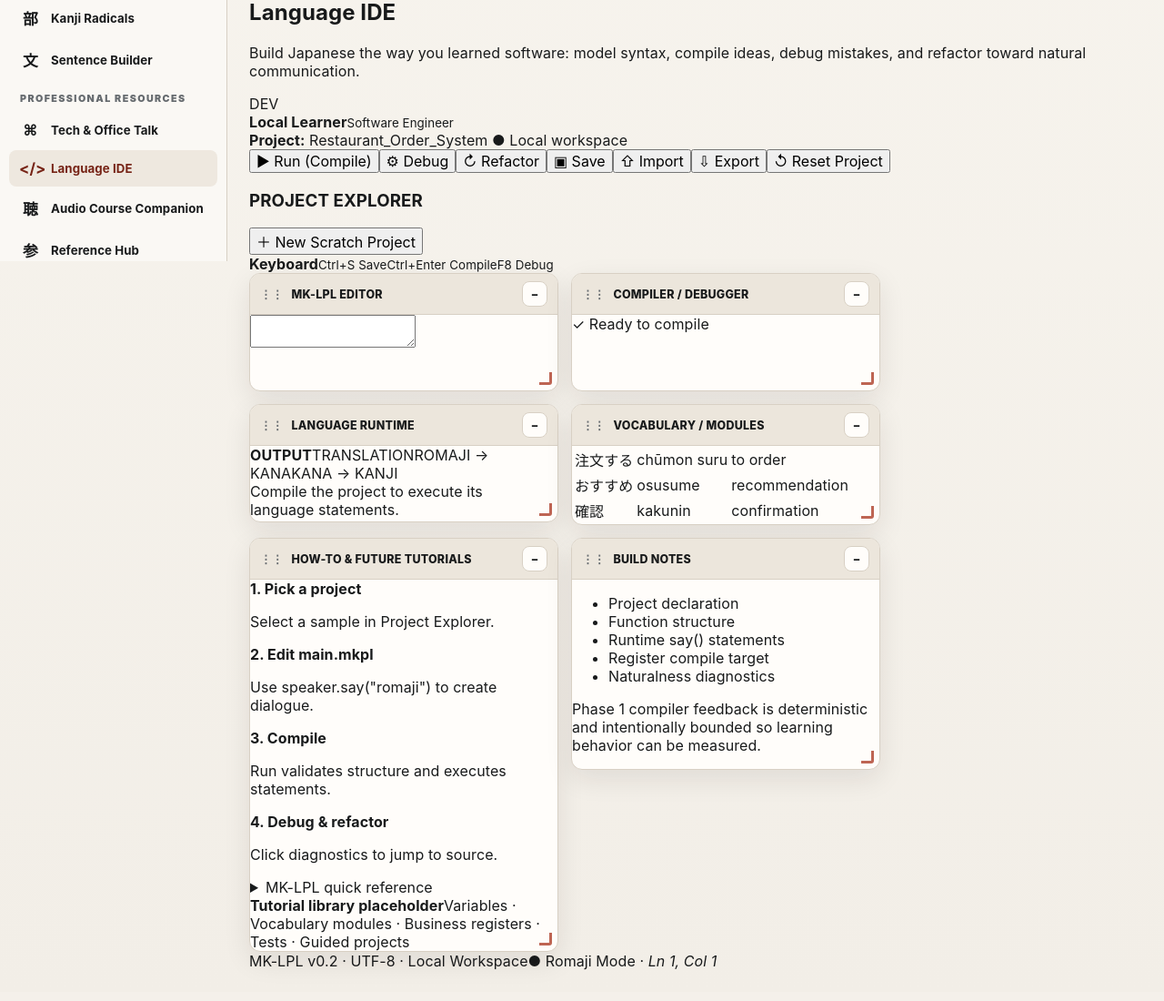
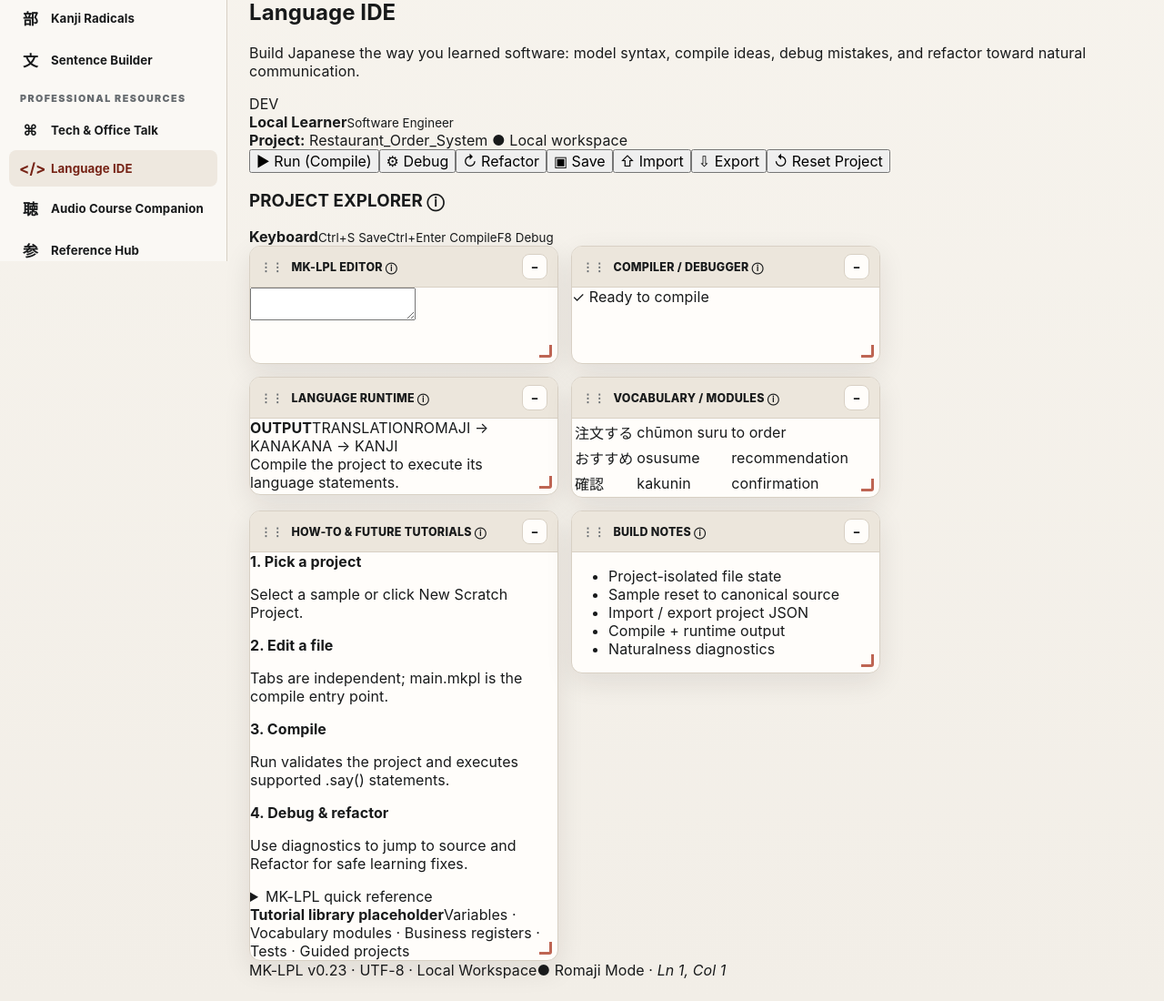
Before and after one commit to eabdiel/ManabiKobo, a Flask app: page /en/language-ide/ in a window 1280 px wide. Shown: the part 513-1613 px from the top of the page at 91% size. Before the commit the page ends 1579 px from the top, so only its background shows below. Run offline with Flask 3, Linux system fonts and the light colour scheme.

Commit message:
ide fixes

```diff
--- a/app/templates/ide/workspace.html
+++ b/app/templates/ide/workspace.html
@@ -1,15 +1,23 @@
 {% extends "base.html" %}
 {% block title %}Manabi Kōbō — Language Engineering IDE{% endblock %}
 {% block content %}
-<link rel="stylesheet" href="{{ url_for('static',filename='css/language-ide.css') }}?v=2.0">
+<link rel="stylesheet" href="{{ url_for('static',filename='css/language-ide.css') }}?v=2.3">
 <section class="ide-hero"><img src="{{ url_for('static',filename='assets/manabi-kobo-banner.png') }}" alt=""><div><span class="section-kicker">LANGUAGE ENGINEERING</span><h1>Language IDE</h1><p>Build Japanese the way you learned software: model syntax, compile ideas, debug mistakes, and refactor toward natural communication.</p></div><div class="ide-profile"><div class="ide-avatar">DEV</div><span><b>Local Learner</b><small>Software Engineer</small></span></div></section>
-<div class="ide-commandbar"><div><b>Project:</b> <span data-ide-project-name>Restaurant_Order_System</span> <span class="ide-saved">● Local workspace</span></div><div class="ide-actions"><button class="ide-primary" data-ide-run>▶ Run (Compile)</button><button data-ide-debug>⚙ Debug</button><button data-ide-refactor>↻ Refactor</button><button data-ide-save>▣ Save</button><button data-ide-import>⇧ Import</button><button data-ide-export>⇩ Export</button><button data-ide-reset-project>↺ Reset Project</button></div></div>
-<section class="ide-layout"><aside class="ide-project-pane"><h3>PROJECT EXPLORER</h3><div data-ide-explorer></div><button class="ide-new-project" data-ide-new-project>＋ New Scratch Project</button><div class="ide-shortcuts"><b>Keyboard</b><small>Ctrl+S Save</small><small>Ctrl+Enter Compile</small><small>F8 Debug</small></div></aside>
+<div class="ide-commandbar"><div><b>Project:</b> <span data-ide-project-name>Restaurant_Order_System</span> <span class="ide-saved">● Local workspace</span></div><div class="ide-actions"><button class="ide-primary" data-ide-run title="Compile and execute the active project's main.mkpl.">▶ Run (Compile)</button><button data-ide-debug title="Jump to the first compiler diagnostic in the active source file.">⚙ Debug</button><button data-ide-refactor title="Apply safe prototype naturalness fixes to the active file.">↻ Refactor</button><button data-ide-save title="Save all files in this project to local browser storage.">▣ Save</button><button data-ide-import title="Import a Manabi Kōbō project JSON export.">⇧ Import</button><button data-ide-export title="Export this project and all of its files as JSON.">⇩ Export</button><button data-ide-reset-project title="Restore a sample project to its original files, or clear a scratch project's local edits.">↺ Reset Project</button><input type="file" data-ide-import-file accept=".json,application/json" hidden></div></div>
+<section class="ide-layout"><aside class="ide-project-pane"><h3 title="Select a sample project or create your own local MK-LPL workspace.">PROJECT EXPLORER ⓘ</h3><div data-ide-explorer></div><div class="ide-shortcuts"><b>Keyboard</b><small>Ctrl+S Save</small><small>Ctrl+Enter Compile</small><small>F8 Debug</small></div></aside>
 <section class="ide-workbench" data-mk-canvas="language-ide-v2">
-<article class="ide-tile ide-editor-tile" data-mk-tile="editor"><div data-mk-toolbar><span data-mk-drag>⋮⋮</span><span>MK-LPL EDITOR</span><button data-mk-minimize>−</button></div><div data-mk-body><div class="ide-tabs" data-ide-tabs></div><textarea class="ide-code" spellcheck="false" data-ide-source></textarea></div></article>
-<article class="ide-tile ide-compiler" data-mk-tile="compiler"><div data-mk-toolbar><span data-mk-drag>⋮⋮</span><span>COMPILER / DEBUGGER</span><button data-mk-minimize>−</button></div><div data-mk-body><div class="ide-compile-status" data-ide-status>✓ Ready to compile</div><div data-ide-diagnostics></div></div></article>
-<article class="ide-tile ide-runtime" data-mk-tile="runtime"><div data-mk-toolbar><span data-mk-drag>⋮⋮</span><span>LANGUAGE RUNTIME</span><button data-mk-minimize>−</button></div><div data-mk-body><div class="ide-runtime-tabs"><b>OUTPUT</b><span>TRANSLATION</span><span>ROMAJI → KANA</span><span>KANA → KANJI</span></div><div data-ide-runtime-output><div class="ide-empty">Compile the project to execute its language statements.</div></div></div></article>
-<article class="ide-tile ide-vocab" data-mk-tile="vocabulary"><div data-mk-toolbar><span data-mk-drag>⋮⋮</span><span>VOCABULARY / MODULES</span><button data-mk-minimize>−</button></div><div data-mk-body><table><tr><td>注文する</td><td>chūmon suru</td><td>to order</td></tr><tr><td>おすすめ</td><td>osusume</td><td>recommendation</td></tr><tr><td>確認</td><td>kakunin</td><td>confirmation</td></tr></table></div></article>
-<article class="ide-tile ide-tutorials" data-mk-tile="tutorials"><div data-mk-toolbar><span data-mk-drag>⋮⋮</span><span>HOW-TO & FUTURE TUTORIALS</span><button data-mk-minimize>−</button></div><div data-mk-body><div class="ide-guide-grid"><section><b>1. Pick a project</b><p>Select a sample in Project Explorer.</p></section><section><b>2. Edit main.mkpl</b><p>Use speaker.say("romaji") to create dialogue.</p></section><section><b>3. Compile</b><p>Run validates structure and executes statements.</p></section><section><b>4. Debug & refactor</b><p>Click diagnostics to jump to source.</p></section></div><details><summary>MK-LPL quick reference</summary><pre>project My_Project\nimport japanese.business\n\nfunction greet():\n    speaker.say("hajimemashite")\n\ncompile japanese.polite\nend</pre></details><div class="ide-tutorial-roadmap"><b>Tutorial library placeholder</b><span>Variables · Vocabulary modules · Business registers · Tests · Guided projects</span></div></div></article><article class="ide-tile ide-tests" data-mk-tile="tests"><div data-mk-toolbar><span data-mk-drag>⋮⋮</span><span>BUILD NOTES</span><button data-mk-minimize>−</button></div><div data-mk-body><ul><li>Project declaration</li><li>Function structure</li><li>Runtime say() statements</li><li>Register compile target</li><li>Naturalness diagnostics</li></ul><p class="ide-research-note">Phase 1 compiler feedback is deterministic and intentionally bounded so learning behavior can be measured.</p></div></article>
-</section></section><div class="ide-statusbar"><span>MK-LPL v0.2 · UTF-8 · Local Workspace</span><span>● Romaji Mode · <i data-ide-cursor>Ln 1, Col 1</i></span></div>
-{% endblock %}{% block scripts %}<script src="{{ url_for('static',filename='js/language-ide.js') }}?v=2.0" defer></script>{% endblock %}
+<article class="ide-tile ide-editor-tile" data-mk-tile="editor"><div data-mk-toolbar><span data-mk-drag>⋮⋮</span><span title="Edit project files. Each project and tab keeps an independent source buffer.">MK-LPL EDITOR ⓘ</span><button data-mk-minimize>−</button></div><div data-mk-body><div class="ide-tabs" data-ide-tabs></div><textarea class="ide-code" spellcheck="false" data-ide-source></textarea></div></article>
+<article class="ide-tile ide-compiler" data-mk-tile="compiler"><div data-mk-toolbar><span data-mk-drag>⋮⋮</span><span title="Compiler errors, warnings and learning suggestions appear here. Click one to jump to its line.">COMPILER / DEBUGGER ⓘ</span><button data-mk-minimize>−</button></div><div data-mk-body><div class="ide-compile-status" data-ide-status>✓ Ready to compile</div><div data-ide-diagnostics></div></div></article>
+<article class="ide-tile ide-runtime" data-mk-tile="runtime"><div data-mk-toolbar><span data-mk-drag>⋮⋮</span><span title="Successful .say() statements execute here as Japanese learning output.">LANGUAGE RUNTIME ⓘ</span><button data-mk-minimize>−</button></div><div data-mk-body><div class="ide-runtime-tabs"><b>OUTPUT</b><span>TRANSLATION</span><span>ROMAJI → KANA</span><span>KANA → KANJI</span></div><div data-ide-runtime-output><div class="ide-empty">Compile the project to execute its language statements.</div></div></div></article>
+<article class="ide-tile ide-vocab" data-mk-tile="vocabulary"><div data-mk-toolbar><span data-mk-drag>⋮⋮</span><span title="Reference vocabulary and future importable MK-LPL modules.">VOCABULARY / MODULES ⓘ</span><button data-mk-minimize>−</button></div><div data-mk-body><table><tr><td>注文する</td><td>chūmon suru</td><td>to order</td></tr><tr><td>おすすめ</td><td>osusume</td><td>recommendation</td></tr><tr><td>確認</td><td>kakunin</td><td>confirmation</td></tr></table></div></article>
+<article class="ide-tile ide-tutorials" data-mk-tile="tutorials"><div data-mk-toolbar><span data-mk-drag>⋮⋮</span><span title="Quick-start help now; guided IDE lessons will be added here later.">HOW-TO & FUTURE TUTORIALS ⓘ</span><button data-mk-minimize>−</button></div><div data-mk-body><div class="ide-guide-grid"><section><b>1. Pick a project</b><p>Select a sample or click New Scratch Project.</p></section><section><b>2. Edit a file</b><p>Tabs are independent; main.mkpl is the compile entry point.</p></section><section><b>3. Compile</b><p>Run validates the project and executes supported .say() statements.</p></section><section><b>4. Debug & refactor</b><p>Use diagnostics to jump to source and Refactor for safe learning fixes.</p></section></div><details><summary>MK-LPL quick reference</summary><pre>project My_Project
+import japanese.business
+
+function greet():
+    speaker.say("hajimemashite")
+
+compile japanese.polite
+end</pre></details><div class="ide-tutorial-roadmap"><b>Tutorial library placeholder</b><span>Variables · Vocabulary modules · Business registers · Tests · Guided projects</span></div></div></article>
+<article class="ide-tile ide-tests" data-mk-tile="tests"><div data-mk-toolbar><span data-mk-drag>⋮⋮</span><span title="Current compiler capabilities and the next test-runner expansion area.">BUILD NOTES ⓘ</span><button data-mk-minimize>−</button></div><div data-mk-body><ul><li>Project-isolated file state</li><li>Sample reset to canonical source</li><li>Import / export project JSON</li><li>Compile + runtime output</li><li>Naturalness diagnostics</li></ul></div></article>
+</section></section><div class="ide-statusbar"><span>MK-LPL v0.23 · UTF-8 · Local Workspace</span><span>● Romaji Mode · <i data-ide-cursor>Ln 1, Col 1</i></span></div>
+{% endblock %}{% block scripts %}<script src="{{ url_for('static',filename='js/language-ide.js') }}?v=2.3" defer></script>{% endblock %}
```
